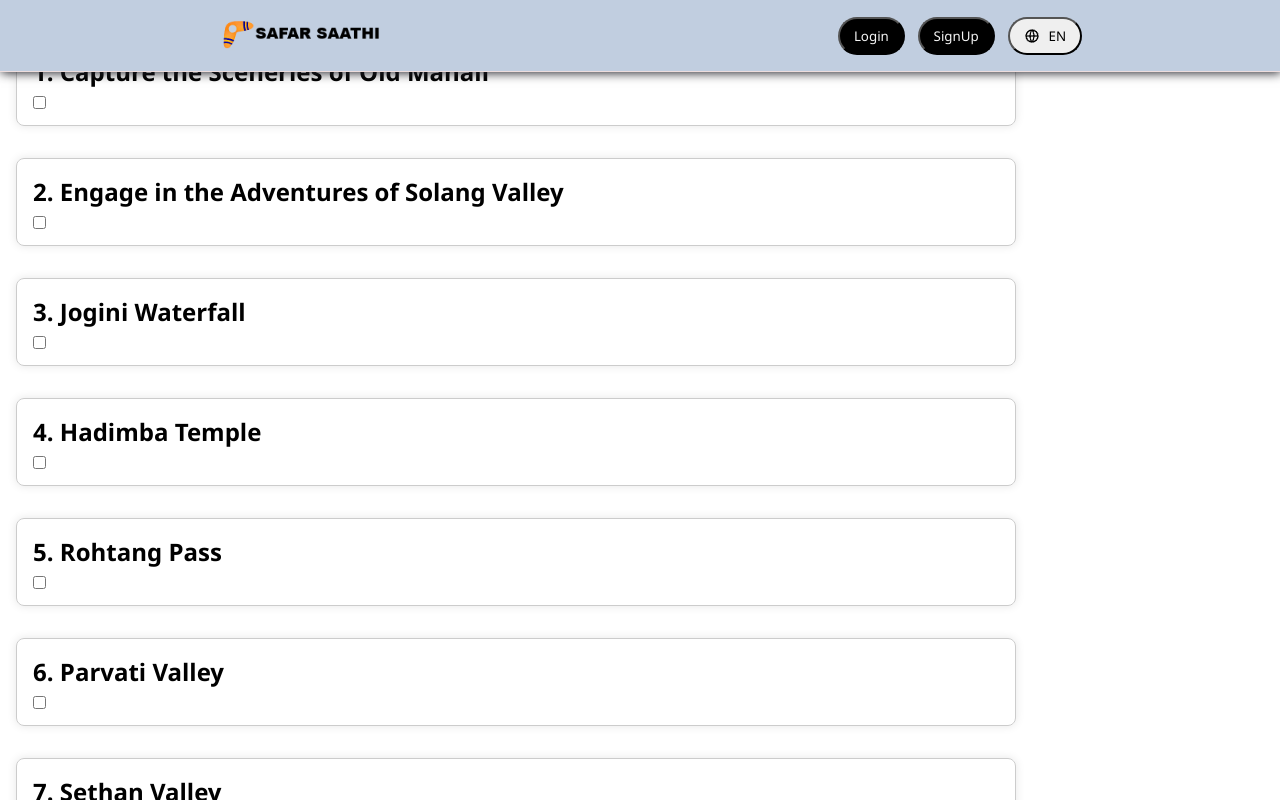
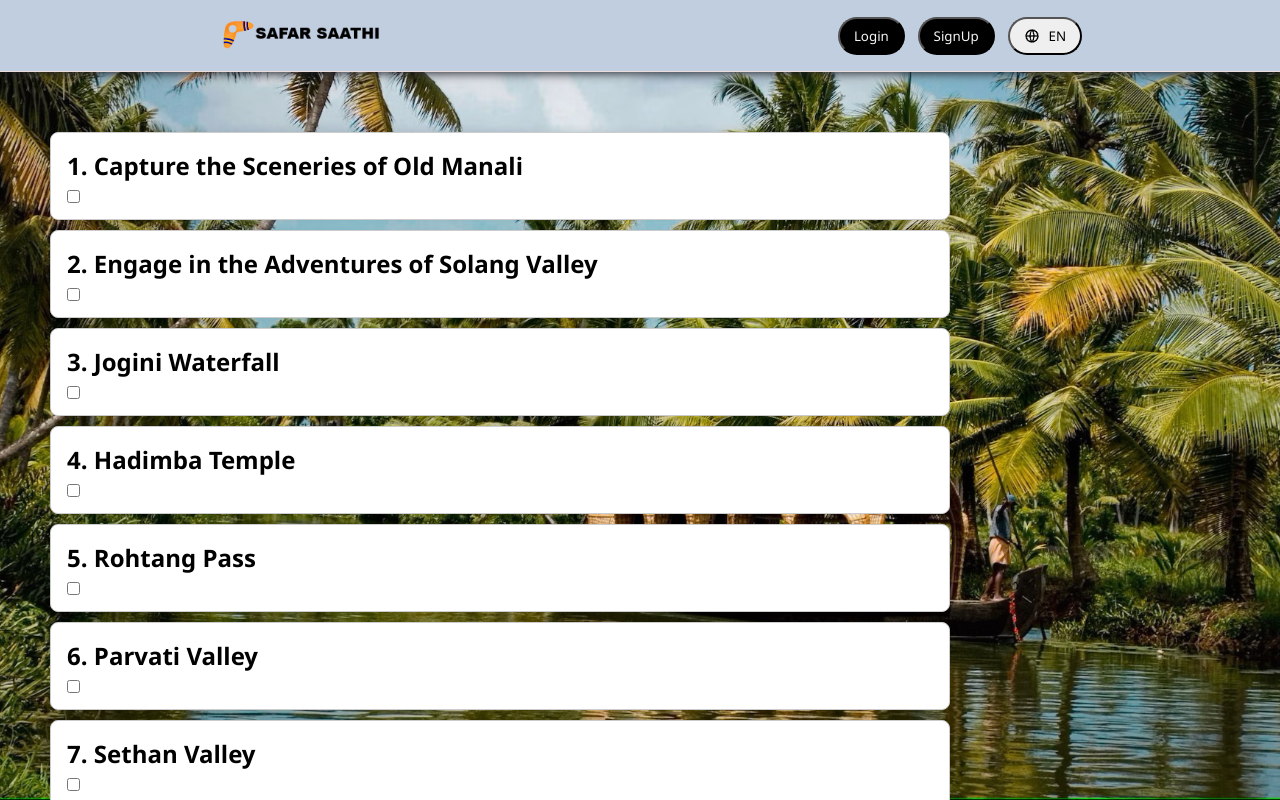
Before and after one commit to ArchismwanChatterjee/Geekathon1.0, a React (Create React App) app in the folder safar_saathi/: page /plan in a window 1280 px wide. Shown: the top 800 px of the page. Built offline with nearby package versions, Linux system fonts and the light colour scheme.

Commit message:
did something idk

```diff
--- a/safar_saathi/src/components/PlanPage.jsx
+++ b/safar_saathi/src/components/PlanPage.jsx
@@ -30,7 +30,7 @@ const PlanPage = () => {
           const nplace2 = place1[1];
           console.log(nplace1);
           elements.push(
-            <div key={index} className="data-box" id={`place${index + 1}`}>
+              <div key={index} className="data-box" id={`place${index + 1}`}>
               <h2>{nplace1}</h2>
               <p>{nplace2}</p>
               <input
@@ -46,7 +46,9 @@ const PlanPage = () => {
       .catch((error) => console.error("Error fetching data:", error));
   }, [loca]);
 
-  return <div className="data-container">{elements}</div>;
+  return <div className="data-container">
+    {elements}
+    </div>;
 };
 
 export default PlanPage;
--- a/safar_saathi/src/components/plan_page.css
+++ b/safar_saathi/src/components/plan_page.css
@@ -1,23 +1,65 @@
 /* DataDisplay.css */
+* {
+  margin: 0;
+  padding: 0;
+}
+@keyframes imageTransition {
+  0% {
+    background-image: url("../images/io.png");
+  }
+  25% {
+    background-image: url("../images/photo-1496372412473-e8548ffd82bc.jpg");
+  }
+  50% {
+    background-image: url("../images/photo-1602216056096-3b40cc0c9944.jpg");
+  }
+  75% {
+    background-image: url("../images/julian-yu-_WuPjE-MPHo-unsplash.jpg");
+  }
+  100% {
+    background-image: url("../images/gautam-arora-dCnHbVhM2w8-unsplash.jpg");
+  }
+}
+body{
+  position: relative;
+  overflow-x: hidden;
+  overflow-y: scroll;
+  background-image: url(../images/io.png);
+  background-position: center;
+  background-repeat: repeat;
+  background-size: cover;
+  animation: imageTransition 15s infinite;
+}
+
+.hello-heading {
+  font-size: 2em; /* Adjust the font size as needed */
+  margin-bottom: 20px; /* Adjust the margin as needed */
+}
+
 .data-container {
   display: flex;
   flex-direction: column;
   flex-wrap: wrap;
   justify-content: center;
+  align-items: flex-start; /* Center content horizontally and vertically */
+  margin-top: 100px;
+  margin-left: 50px; /* Adjust the margin-top value as needed */
 }
 
 .data-box {
   border: 1px solid #ccc;
   border-radius: 8px;
   padding: 16px;
-    margin: 16px;
-    width: 1000px; /* Adjust the width as needed */
+  margin-top: 10px;
+  width: 900px; /* Adjust the width as needed */
   box-shadow: 0 0 10px rgba(0, 0, 0, 0.1);
+  background-color: white;
 }
 
 .data-box h2 {
   margin-bottom: 8px;
 }
+
 .data-box p {
   display: none; /* Hide the paragraph by default */
 }
@@ -25,8 +67,13 @@
 .data-box:hover p {
   display: block; /* Show the paragraph when the .data-box is hovered */
 }
+
 .check {
   display: flex;
   flex-direction: row-reverse;
   justify-content: flex-start;
 }
+
+#Navbar {
+  height: 80px; /* Adjust the height as needed */
+}
```
Lines whose indentation alone changed are shown as unchanged.
